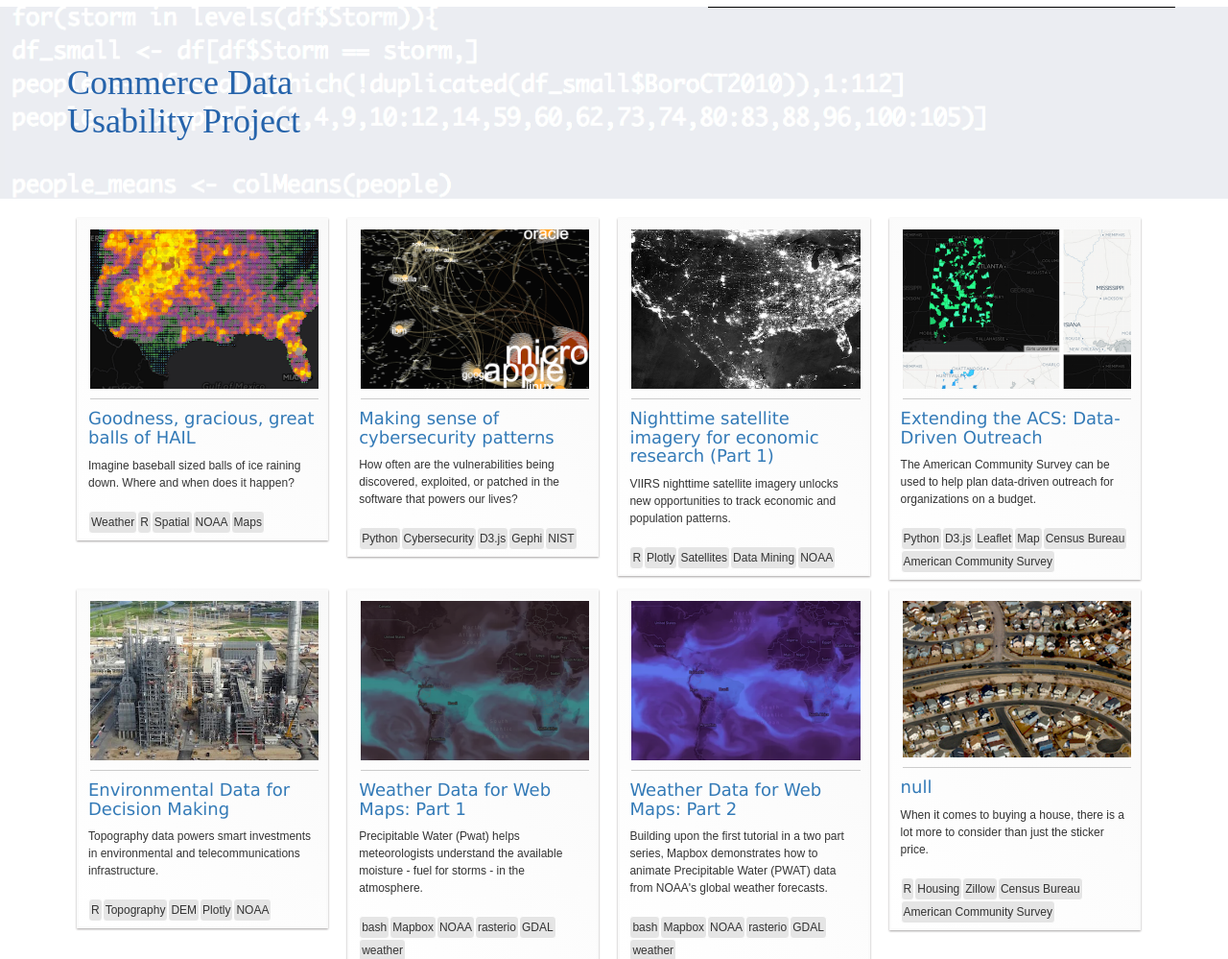
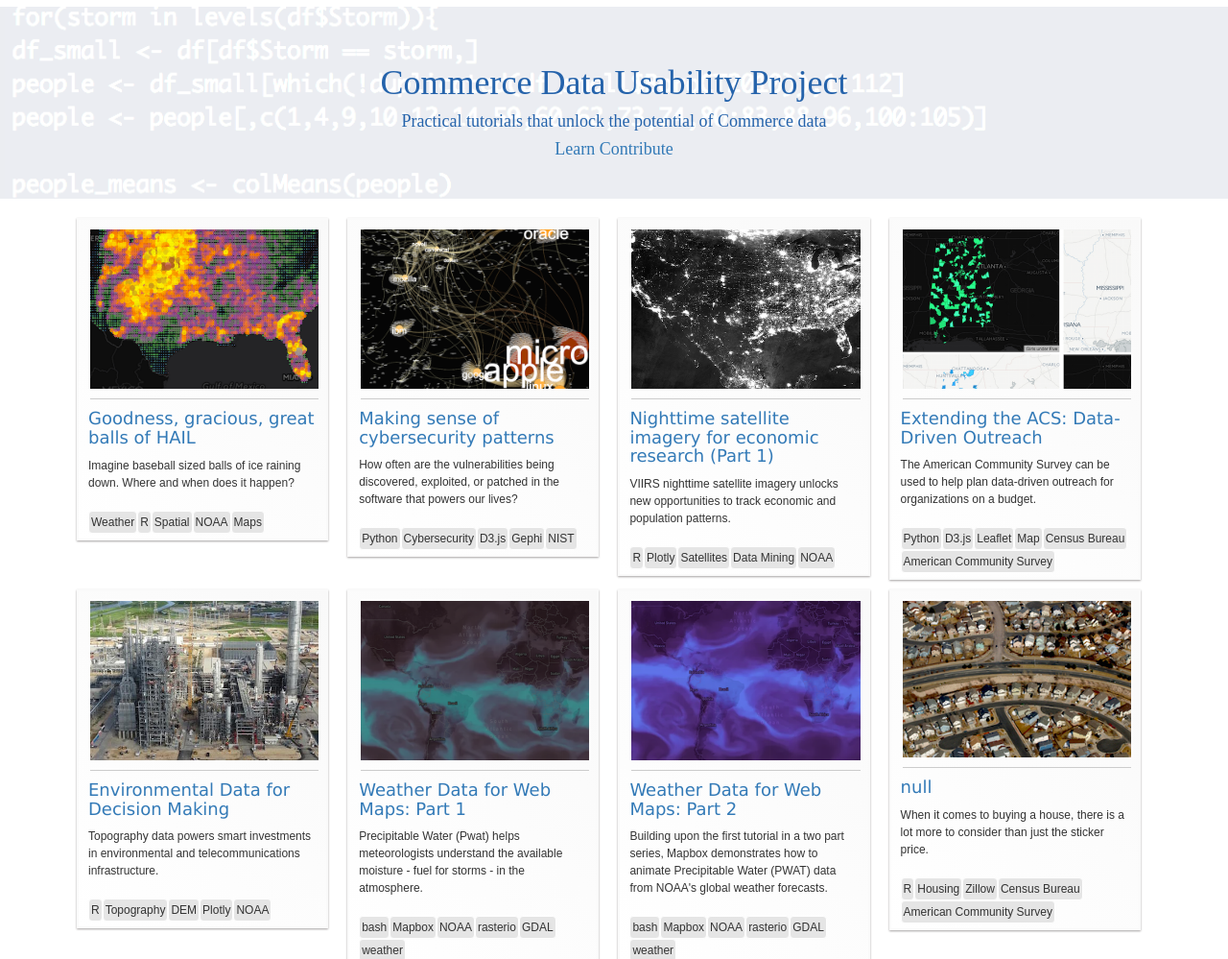
Before and after one commit to CommerceDataService/cdup_knowjson, a plain HTML site: page index.html in a window 1280 px wide. Shown: the part 101-1100 px from the top of the page at 96% size. Drawn offline with nearby package versions, Linux system fonts and the light colour scheme; a web font is replaced by a local one.

Commit message:
Copy
- Copyedits to the title
- Changes to font color CSS

```diff
--- a/css/card.css
+++ b/css/card.css
@@ -14,12 +14,14 @@
 .keyword {
     background-color: #e5e5e5;
     border: solid 1px white;
-    color: white;
+    color: black;
     padding: 2px 2px;
     text-align: center;
     display: inline-block;
     border-radius: 4px;
 }
+
+
 
 .pin {
 	display: inline-block;
--- a/index.html
+++ b/index.html
@@ -48,14 +48,13 @@
        <div class="container" id="righty">
                         <div class="row">
 
-                            <div class="col-lg-7 col-md-5 col-sm-4 col-xs-0 text-left boxer">
-                            <div class="service-box"  >
-                                    <h1><br>Commerce Data <br>Usability Project</h1>
-                                </div>
+                            <div class="text-center boxer">
+
+                                    <h1><br>Commerce Data Usability Project</h1>
+                                    <h4>Practical tutorials that unlock the potential of Commerce data</h4>
+                                    <h4><a class="insider" href="">Learn</a> <a class="insider" href="">Contribute</a>   </h4>
                             </div>
-                            <div class="col-lg-5 col-md-7 col-sm-8 col-xs-12    text-left boxer" style="background-color: black ;color:white">
 
-                            </div>
                         </div>
                     </div>
     </section>
```
